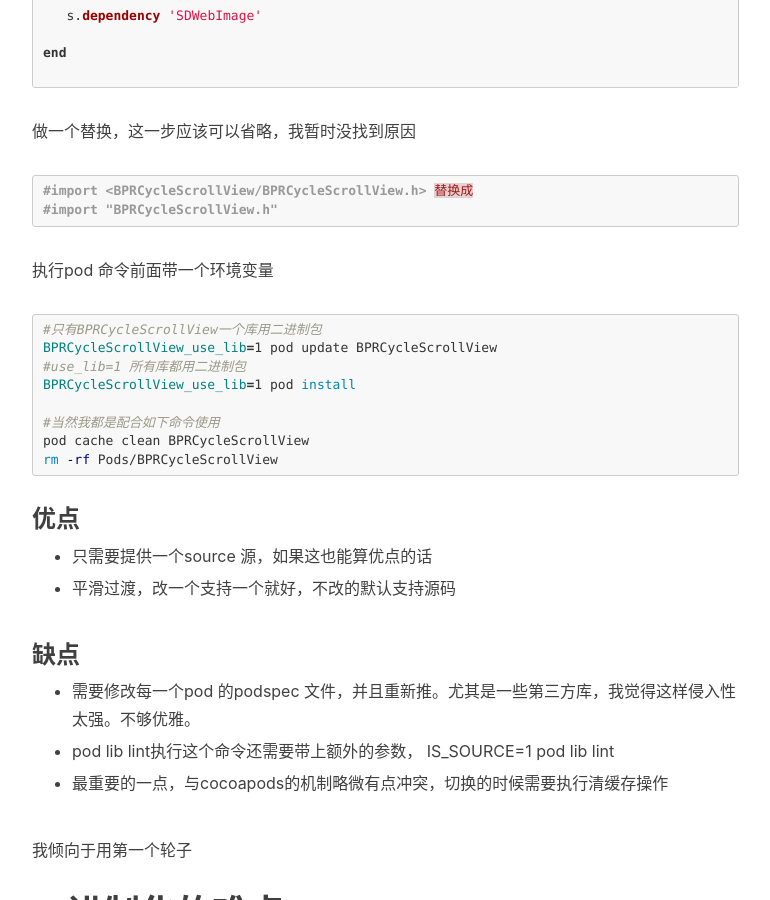
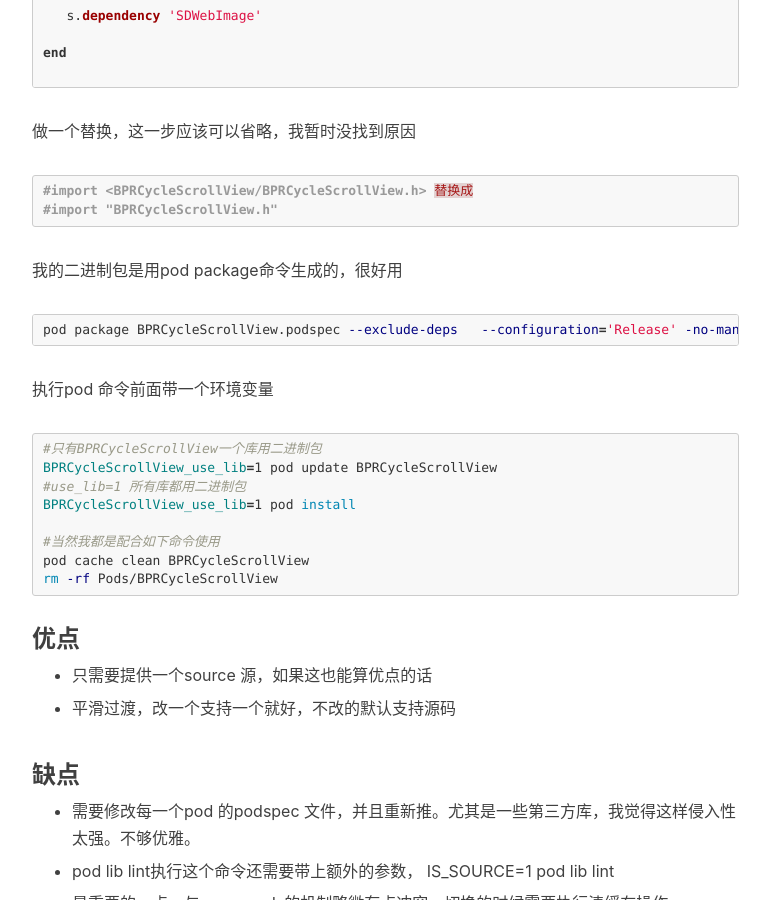
Before and after one commit to toolazytoname/toolazytoname.github.io, a Jekyll site: the page built from _posts/2019-08-01-cocoapods-binary.markdown, in a window 1280 px wide and 900 px high, scrolled down 3742 px. Shown: the whole window, without its empty margins (233-1003 px from the left). Built offline with Jekyll 4.4.1, drawn with Linux system fonts in a browser that asks for light colours; nearby versions of some CDN libraries; comment, search, counter and statistics services are not loaded.

Commit message:
edit post

```diff
--- a/_posts/2019-08-01-cocoapods-binary.markdown
+++ b/_posts/2019-08-01-cocoapods-binary.markdown
@@ -149,6 +149,14 @@ end
 替换成
 #import "BPRCycleScrollView.h"
 ~~~
+
+我的二进制包是用pod package命令生成的，很好用
+
+~~~shell
+pod package BPRCycleScrollView.podspec --exclude-deps   --configuration='Release' -no-mangle --spec-sources='http://gitlab.bitautotech.com/WP/Mobile/IOS/Specs.git,https://github.com/CocoaPods/Specs.git’
+~~~
+
+
 
 执行pod 命令前面带一个环境变量
 
```
